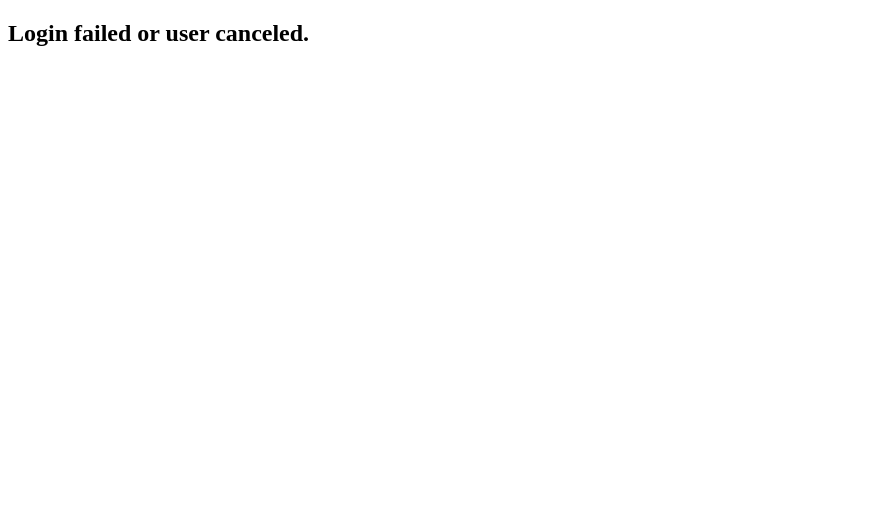
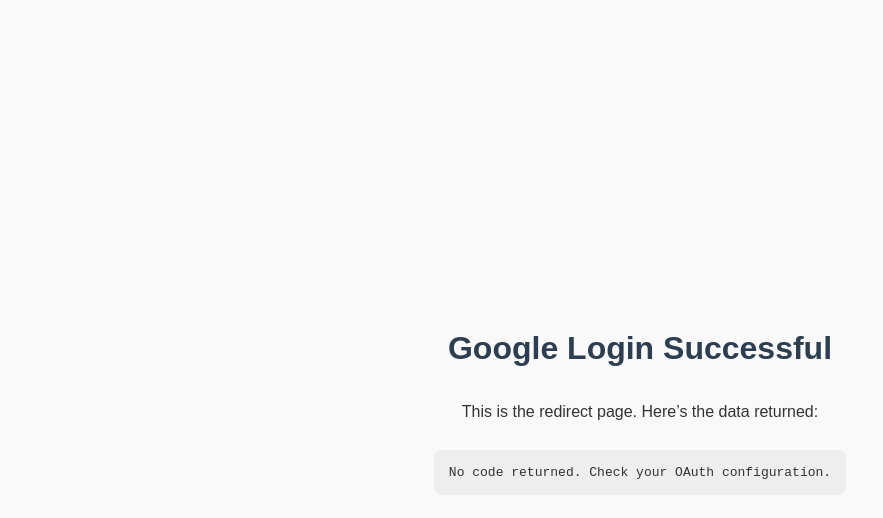
Before and after one commit to staceyd289/vaultbridge, a plain HTML site: page callback.html in a window 1280 px wide. Shown: the whole page, without its empty margins (0-883 px from the left). Drawn offline with Linux system fonts and the light colour scheme.

Commit message:
Added callback page for Google OAuth

```diff
--- a/callback.html
+++ b/callback.html
@@ -4,18 +4,46 @@
   <meta charset="UTF-8">
   <meta name="viewport" content="width=device-width, initial-scale=1.0">
   <title>VaultBridge - Google Login Callback</title>
+  <style>
+    body {
+      display: flex;
+      flex-direction: column;
+      justify-content: center;
+      align-items: center;
+      min-height: 100vh;
+      font-family: Arial, sans-serif;
+      background: #f9f9f9;
+      color: #333;
+      text-align: center;
+    }
+    h1 {
+      color: #2c3e50;
+      margin-bottom: 20px;
+    }
+    pre {
+      background: #eee;
+      padding: 15px;
+      border-radius: 8px;
+      max-width: 90%;
+      word-wrap: break-word;
+    }
+  </style>
 </head>
 <body>
-  <h1>Processing Google Login…</h1>
+  <h1>Google Login Successful</h1>
+  <p>This is the redirect page. Here’s the data returned:</p>
+  <pre id="codeBox">Loading...</pre>
+
   <script>
+    // Show the URL parameters
     const params = new URLSearchParams(window.location.search);
     const code = params.get('code');
-
     if (code) {
-      document.body.innerHTML = "<h2>Login Successful! Code: " + code + "</h2>";
-      // Here you’d send `code` to your server to exchange for tokens
+      document.getElementById('codeBox').textContent =
+        "Authorization code: " + code + "\n\n(Use this code on your server to exchange for tokens)";
     } else {
-      document.body.innerHTML = "<h2>Login failed or user canceled.</h2>";
+      document.getElementById('codeBox').textContent =
+        "No code returned. Check your OAuth configuration.";
     }
   </script>
 </body>
```
